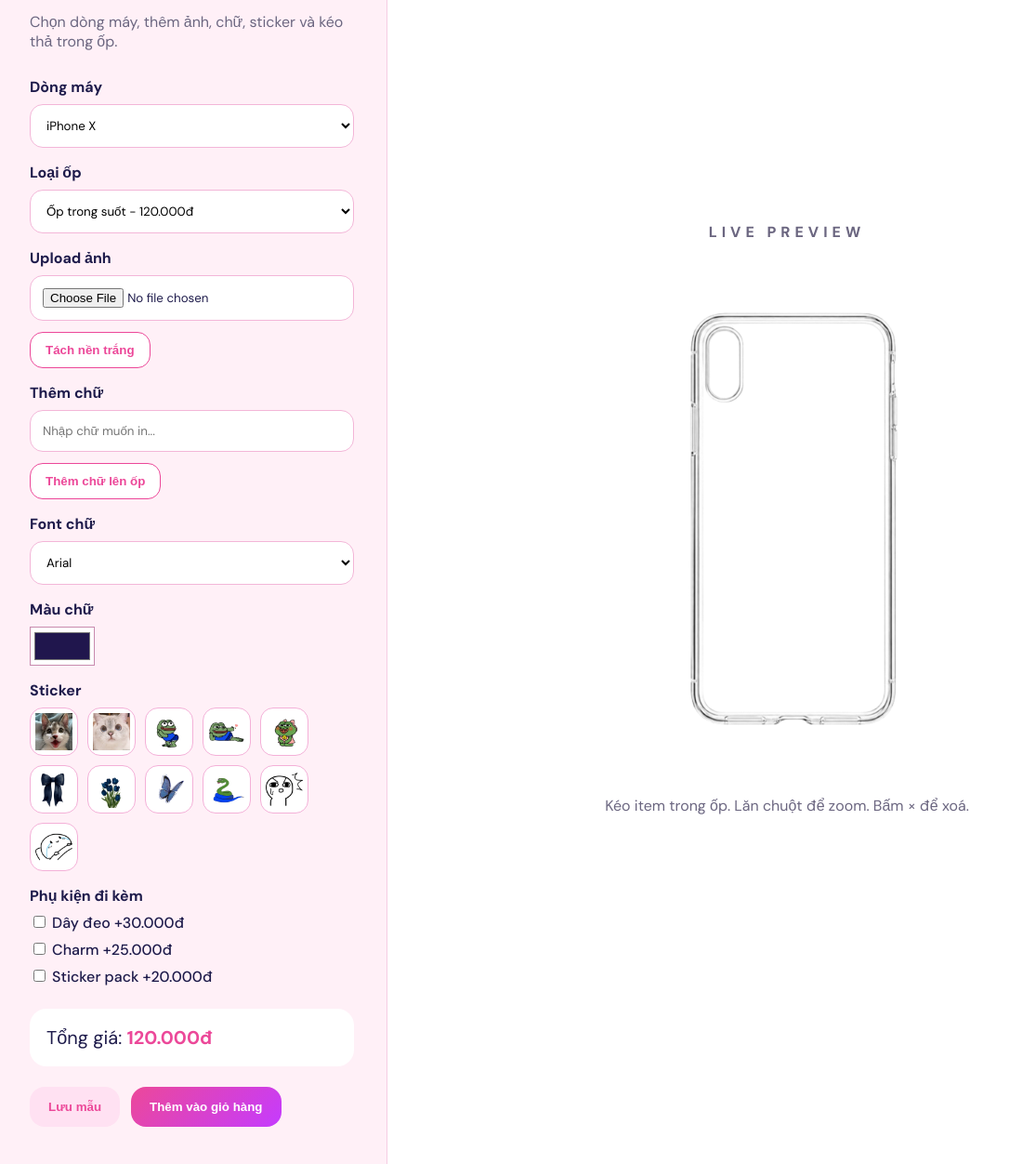
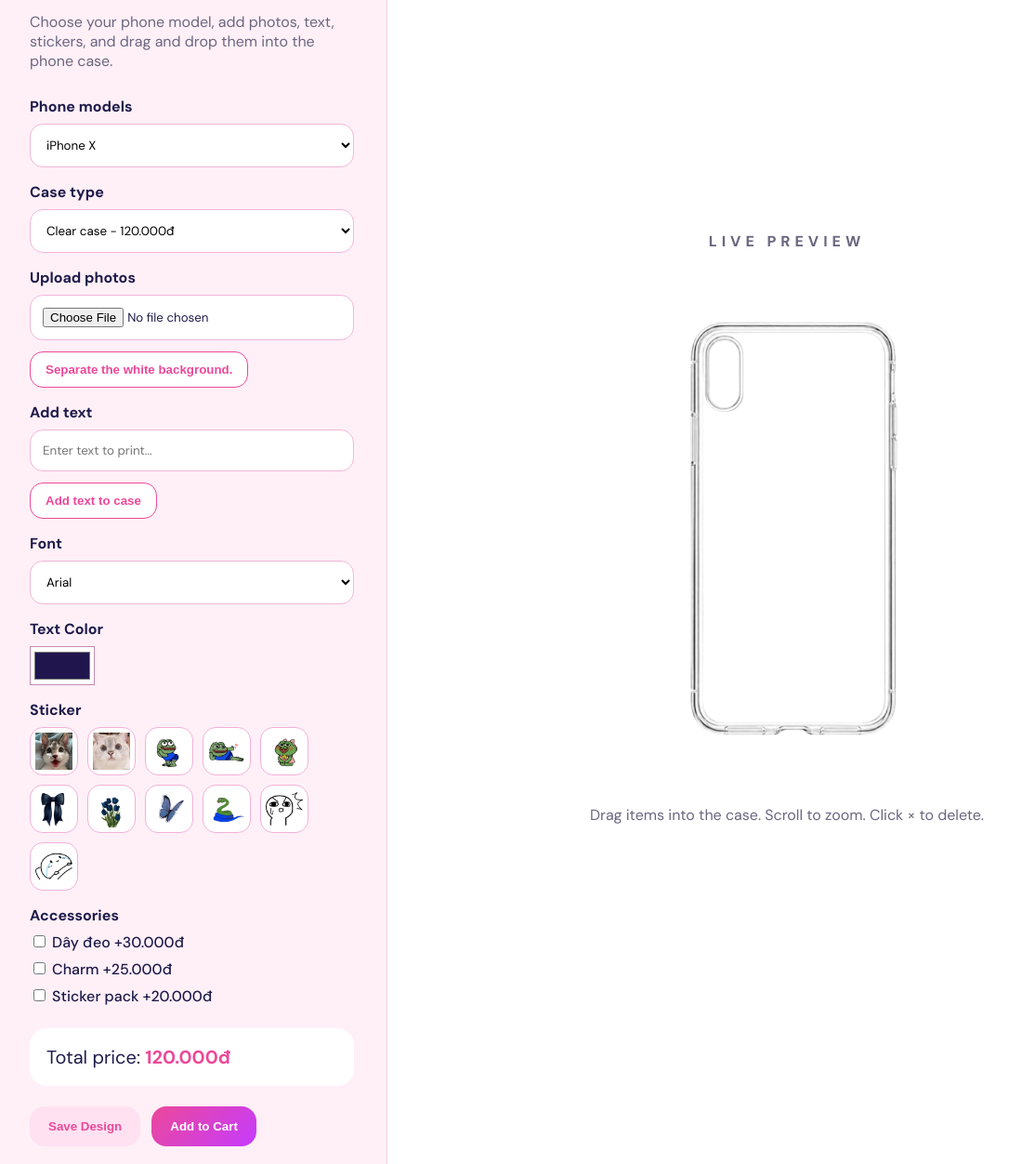
Before and after one commit to website024/custom-phone-case-system, a plain HTML site: page customize/customize.html in a window 1280 px wide. Shown: the part 228-1480 px from the top of the page at 93% size, without its empty margins (3-1089 px from the left). Drawn offline with Linux system fonts and the light colour scheme.

Commit message:
first commit

```diff
--- a/customize/customize.html
+++ b/customize/customize.html
@@ -47,9 +47,9 @@
   <main class="customize-page">
     <section class="tools-panel">
       <h1>Customize Your Case</h1>
-      <p class="sub-text">Chọn dòng máy, thêm ảnh, chữ, sticker và kéo thả trong ốp.</p>
+      <p class="sub-text">Choose your phone model, add photos, text, stickers, and drag and drop them into the phone case.</p>
 
-      <label>Dòng máy</label>
+      <label>Phone models</label>
       <select id="deviceModel">
         <option value="iphone-x">iPhone X</option>
         <option value="iphone-xr">iPhone XR</option>
@@ -98,23 +98,23 @@
         <option value="ipad-pro-m5">iPad Pro M5</option>
       </select>
 
-      <label>Loại ốp</label>
+      <label>Case type</label>
       <select id="caseType">
-        <option value="clear" data-price="120000">Ốp trong suốt - 120.000đ</option>
-        <option value="silicone" data-price="150000">Ốp silicon - 150.000đ</option>
-        <option value="shockproof" data-price="180000">Ốp chống sốc - 180.000đ</option>
-        <option value="matte" data-price="160000">Ốp nhám - 160.000đ</option>
+        <option value="clear" data-price="120000">Clear case - 120.000đ</option>
+        <option value="silicone" data-price="150000">Silicone case - 150.000đ</option>
+        <option value="shockproof" data-price="180000">Shockproof case - 180.000đ</option>
+        <option value="matte" data-price="160000">Matte case - 160.000đ</option>
       </select>
 
-      <label>Upload ảnh</label>
+      <label>Upload photos</label>
       <input type="file" id="imageUpload" accept="image/*" />
-      <button type="button" id="removeBgBtn">Tách nền trắng</button>
+      <button type="button" id="removeBgBtn">Separate the white background.</button>
 
-      <label>Thêm chữ</label>
-      <input type="text" id="customText" placeholder="Nhập chữ muốn in..." />
-      <button type="button" id="addTextBtn">Thêm chữ lên ốp</button>
+      <label>Add text</label>
+      <input type="text" id="customText" placeholder="Enter text to print..." />
+      <button type="button" id="addTextBtn">Add text to case</button>
 
-      <label>Font chữ</label>
+      <label>Font</label>
       <select id="fontSelect">
         <option value="Arial">Arial</option>
         <option value="Georgia">Georgia</option>
@@ -124,7 +124,7 @@
         <option value="Impact">Impact</option>
       </select>
 
-      <label>Màu chữ</label>
+      <label>Text Color</label>
       <input type="color" id="textColor" value="#20164d" />
 
       <label>Sticker</label>
@@ -142,18 +142,18 @@
         <button type="button" class="sticker-btn" data-sticker="images/stickers/11.png"><img src="images/stickers/11.png"></button>
       </div>
 
-      <label>Phụ kiện đi kèm</label>
+      <label>Accessories</label>
       <div class="accessory-list">
         <label><input type="checkbox" class="accessory" value="Dây đeo" data-price="30000"> Dây đeo +30.000đ</label>
         <label><input type="checkbox" class="accessory" value="Charm" data-price="25000"> Charm +25.000đ</label>
         <label><input type="checkbox" class="accessory" value="Sticker pack" data-price="20000"> Sticker pack +20.000đ</label>
       </div>
 
-      <div class="price-box">Tổng giá: <strong id="totalPrice">120.000đ</strong></div>
+      <div class="price-box">Total price: <strong id="totalPrice">120.000đ</strong></div>
 
       <div class="button-row">
-        <button id="saveDesignBtn">Lưu mẫu</button>
-        <button id="addToCartBtn">Thêm vào giỏ hàng</button>
+        <button id="saveDesignBtn">Save Design</button>
+        <button id="addToCartBtn">Add to Cart</button>
       </div>
     </section>
 
@@ -166,19 +166,19 @@
         <img id="caseFrame" src="images/ipX.png" alt="case frame">
       </div>
 
-      <p class="hint">Kéo item trong ốp. Lăn chuột để zoom. Bấm × để xoá.</p>
+      <p class="hint">Drag items into the case. Scroll to zoom. Click × to delete.</p>
     </section>
   </main>
 
   <div class="preview-modal" id="previewModal">
     <div class="preview-box">
-      <h2>Mẫu đã lưu</h2>
+      <h2>Saved Designs</h2>
 
       <div class="saved-preview" id="savedPreview"></div>
 
       <div class="modal-actions">
-        <button id="editAgainBtn">Chỉnh sửa</button>
-        <button id="confirmCartBtn">Thêm vào giỏ hàng</button>
+        <button id="editAgainBtn">Edit Again</button>
+        <button id="confirmCartBtn">Add to Cart</button>
       </div>
     </div>
   </div>
```
